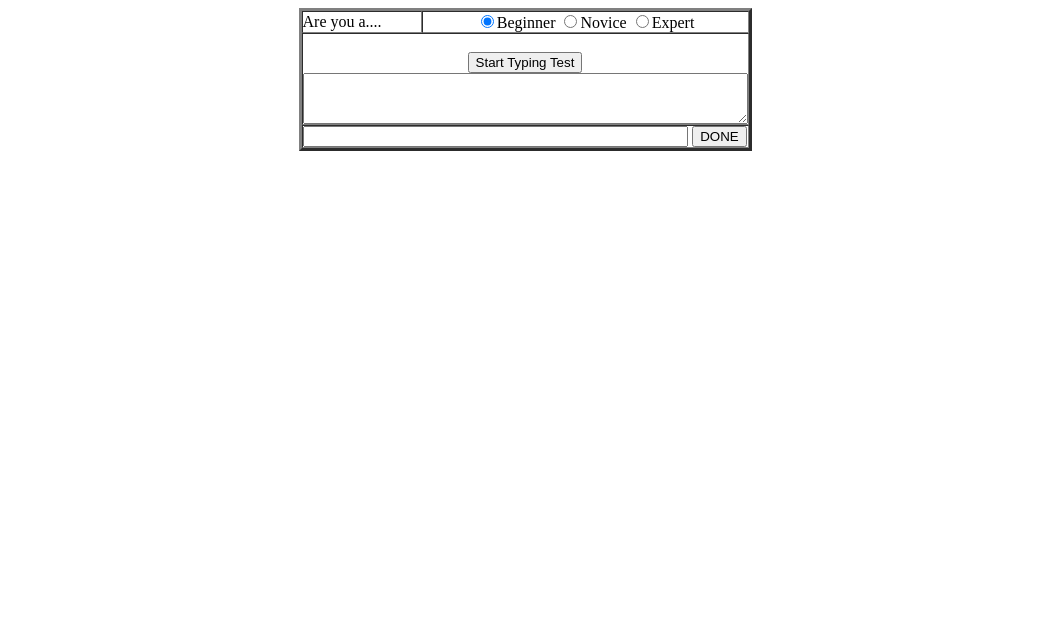
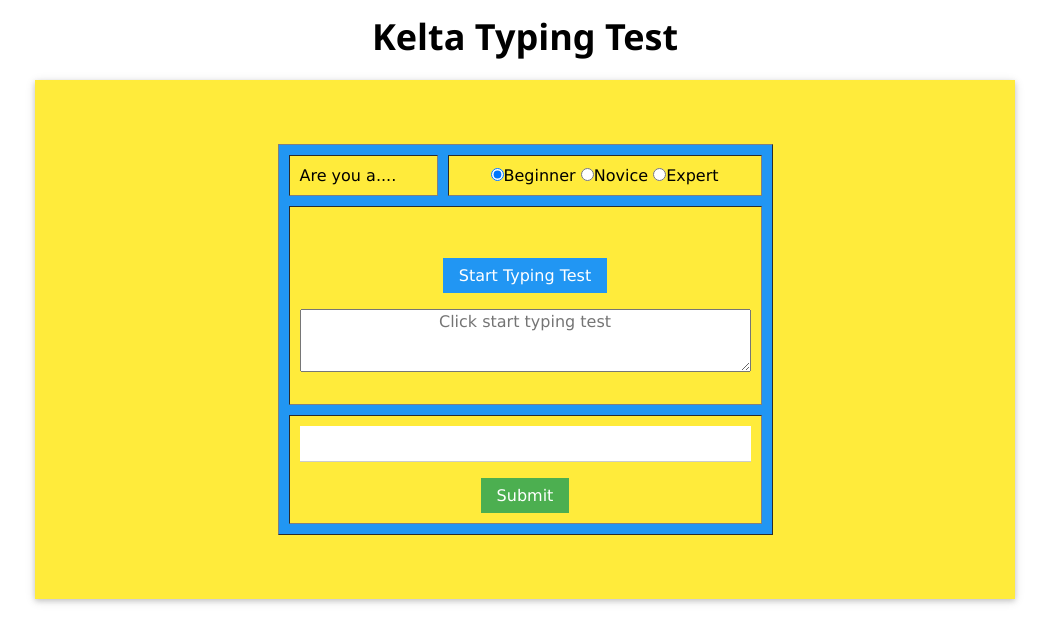
Before and after one commit to Kelta-King/Typing_test, a plain HTML site: page index.html in a window 1280 px wide. Shown: the whole page, without its empty margins (115-1164 px from the left). Drawn offline with nearby package versions, Linux system fonts and the light colour scheme.

Commit message:
Update index.html

```diff
--- a/index.html
+++ b/index.html
@@ -1,13 +1,29 @@
 <html>
 <head>
 <title>Typing test | KeltaKing</title>
+<meta name="viewport" content="width=device-width, initial-scale=1">
+<link rel="stylesheet" href="https://www.w3schools.com/w3css/4/w3.css">
+<style>
+
+.kel-hover{
+	transition-duration:.3s;
+	transition-function:ease-out;
+}
+
+.kel-weight{
+	font-weight:700;
+}
+
+</style>
 </head>
 
 <body>
 <center>
-	<form name="theForm">
-	<table BORDER=3 CELLSPACING=0 CELLPADDING=0>
-	<tr>
+<h1 class="kel-weight">Kelta Typing Test</h1>
+<div class="w3-content w3-yellow w3-margin w3-card">
+	<form name="theForm" class="w3-padding-64" id="form">
+	<table border="1" cellspacing="10px" cellpadding="10px" class="w3-blue">
+	<tr class="w3-yellow">
 	<td>Are you a....</td>
 	<td align=center>
 		<input type='radio' name="sme" value="Beginner" onClick="s()" checked>Beginner
@@ -15,24 +31,28 @@
 		<input type='radio' name="sme" value="Expert" onClick="e()">Expert
 	</td>
 	</tr>
-	<tr>
-	<td colspan=2><br>
+	<tr class="w3-yellow">
+	<td colspan=2 class="w3-padding-32"><br>
 		<center>
-		<input type=button value="Start Typing Test" name="start" onClick="beginIt()">
+		<input type="button" value="Start Typing Test" name="start" onClick="beginIt()"
+		class="w3-button kel-hover w3-blue w3-hover-green">
 		</center>
-		<textarea name="given" cols=53 rows=3 wrap=on onFocus="cheat()"></textarea>
+		<textarea name="given" cols=53 rows=3 class="w3-center w3-margin-top" wrap=on onFocus="cheat()"
+		placeholder="Click start typing test"></textarea>
 	</td>
 	</tr>
-	<tr>
+	<tr class="w3-yellow">
 	<td colspan=2>
 		<center>
-		<input type=text name="typed" size=45>
-		<input type=button value="DONE"  name="stop"  onClick="stopIt()">
+		<input type="text" name="typed" class="w3-input">
+		<input type="button" value="Submit"  name="stop"  onClick="stopIt()"
+		class="w3-button w3-green kel-hover w3-margin-top">
 		</center>
 	</td>
 	</tr>
 	</table>
 	</form>
+</div>
 </center>
 <script src="index.js">
 </script>
```
